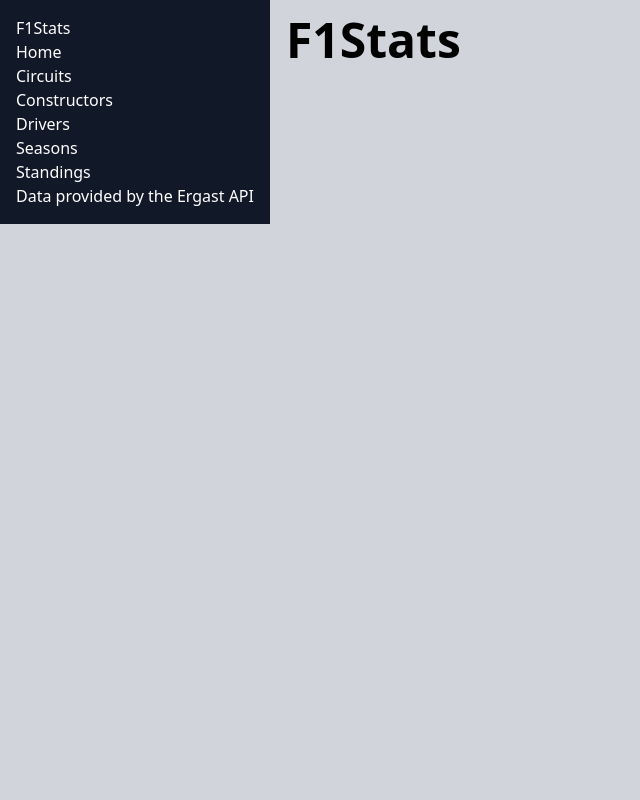
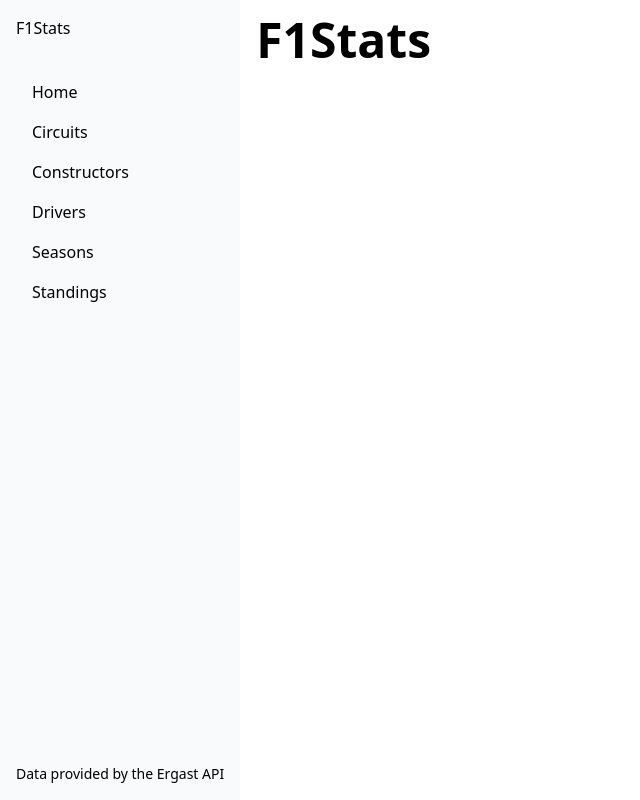
Before and after one commit to adamdotjs/f1stats, a Next.js app: page / in a window 1280 px wide. Shown: the whole page, without its empty margins (0-640 px from the left). Built offline with nearby package versions, Linux system fonts and the light colour scheme.

Commit message:
style nav links

```diff
--- a/src/app/layout.tsx
+++ b/src/app/layout.tsx
@@ -8,9 +8,9 @@
 
 export default function RootLayout({ children }: { children: React.ReactNode }) {
 	return (
-		<html lang="en" className="h-full bg-gray-300">
+		<html lang="en" className="h-full">
 			<body className="grid h-full grid-cols-[auto_1fr]">
-				<div className="relative h-full w-max">
+				<div className="relative w-max">
 					<Sidebar />
 				</div>
 				<main className="p-4">{children}</main>
--- a/src/components/Sidebar.tsx
+++ b/src/components/Sidebar.tsx
@@ -29,18 +29,20 @@
 
 const Sidebar = () => {
 	return (
-		<div className="sticky top-0 bg-gray-900 p-4 text-white">
+		<div className="sticky top-0 flex h-full flex-col bg-gray-50 p-4">
 			<h1>F1Stats</h1>
-			<nav>
+			<nav className="mt-8">
 				<ul>
 					{ROUTES.map((route) => (
 						<li key={route.path}>
-							<Link href={route.path}>{route.title}</Link>
+							<Link href={route.path} className="block rounded-md px-4 py-2 hover:bg-gray-100">
+								{route.title}
+							</Link>
 						</li>
 					))}
 				</ul>
 			</nav>
-			<span>
+			<span className="mt-auto text-sm">
 				Data provided by the{" "}
 				<a href="http://ergast.com/mrd/" target="_blank">
 					Ergast API
```
